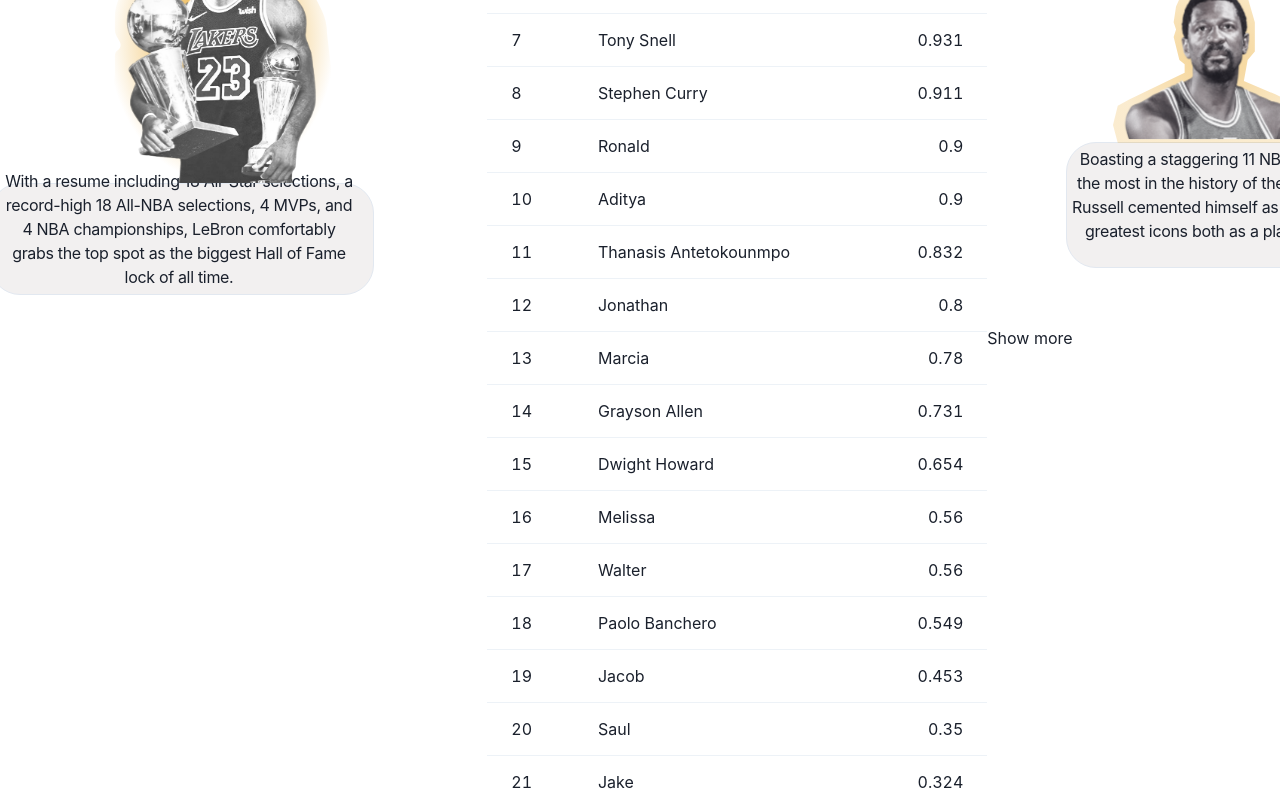
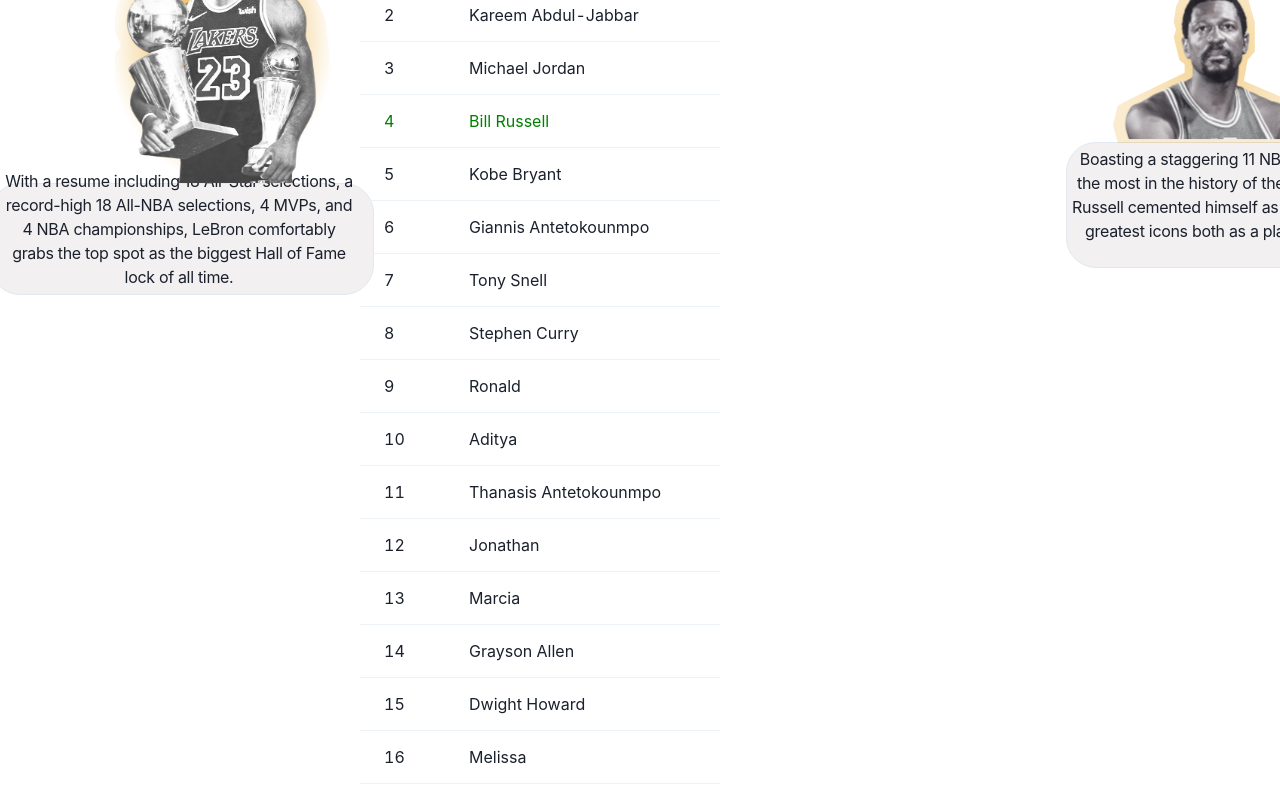
Before and after one commit to statpad-basketball/statpad-basketball.github.io, a React (Create React App) app: page /rankings in a window 1280 px wide. Shown: the part 825-1625 px from the top of the page. Built offline with nearby package versions, Linux system fonts and the light colour scheme.

Commit message:
Updated styling of leaderboard table

```diff
--- a/src/components/Projects/Rankings.js
+++ b/src/components/Projects/Rankings.js
@@ -1,6 +1,6 @@
 import React from 'react'
 import {Link} from 'react-router-dom'
-import {Center, Flex, Heading, Image, Table, TableContainer, Tbody, Td, Text, Th, Thead, Tr} from '@chakra-ui/react'
+import {Button, Center, Flex, Heading, Image, Table, TableContainer, Tbody, Td, Text, Th, Thead, Tr} from '@chakra-ui/react'
 import { useEffect, useState } from 'react';
 import { parse } from 'papaparse'; // for parsing CSV data
 
@@ -55,8 +55,8 @@ const Rankings = () => {
             <img className={styles.lebronPanel} alt="" src="lebron-rankings-panel.svg"/>
             <img className={styles.russellPanel} alt="" src="bill-russell-rankings-panel.svg"/>
 
-            <Center className={styles.rankingsTable}>
-                <TableContainer width="50%">
+            <Center>
+                <TableContainer className={styles.rankingsTable}>
                     <Table variant='simple'>
                         <Thead>
                             <Tr>
@@ -80,9 +80,9 @@ const Rankings = () => {
                     </Table>
                 </TableContainer>
                 {sortedData.length > 25 &&
-                    <button onClick={() => setShowAll(!showAll)}>
+                    <Button className={styles.showMoreButton} colorScheme="custom" bg="rgba(232, 158, 16, 0.88)" onClick={() => setShowAll(!showAll)}>
                     {showAll ? 'Show less' : 'Show more'}
-                    </button>
+                    </Button>
                 }
         </Center>
     </Flex>
--- a/src/components/Projects/Rankings.module.css
+++ b/src/components/Projects/Rankings.module.css
@@ -95,12 +95,12 @@
 }
 
 .rankingsTable {
-    position: absolute;
-    width: 1000px;
-    height: 1508px;
-    left: 280px;
-    top: 409px;
-}
+    position: relative;
+    width: 30%;
+    height: 1500px; /* Adjust the height as needed */
+    margin-left: 0px;
+    margin-top: 600px; /* Adjust the top margin as needed */
+  }
 
 .probsText {
     position: absolute;
@@ -118,3 +118,12 @@
 
     color: #000000;
 }
+
+.showMoreButton {
+    position: absolute;
+    top: 880px;
+    width: 200px;
+    height: 50px;
+    left: 50px;
+    border-radius: 16px;
+}
```
Also changed, not shown: public/data/HOF-Example.csv.
